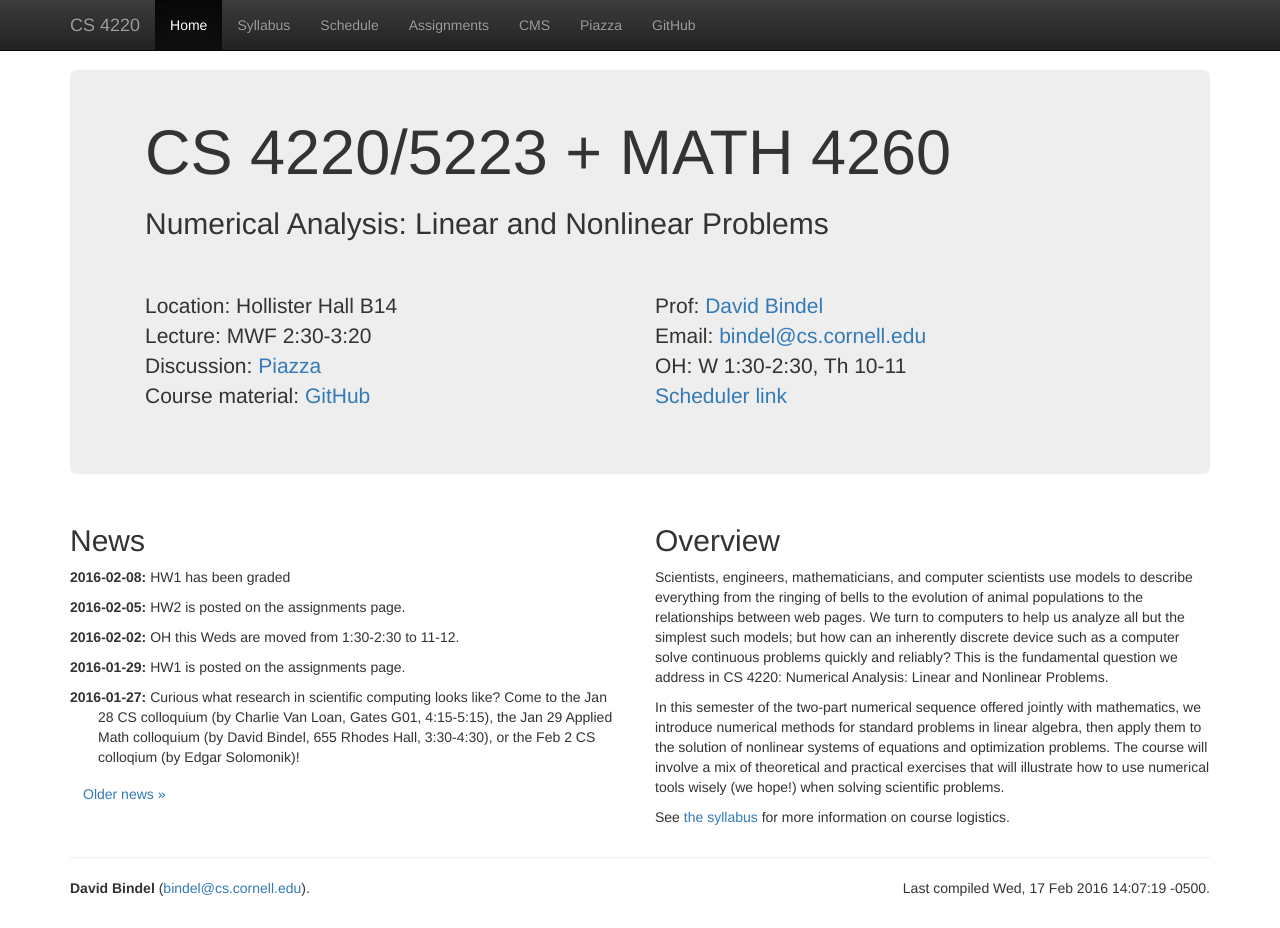
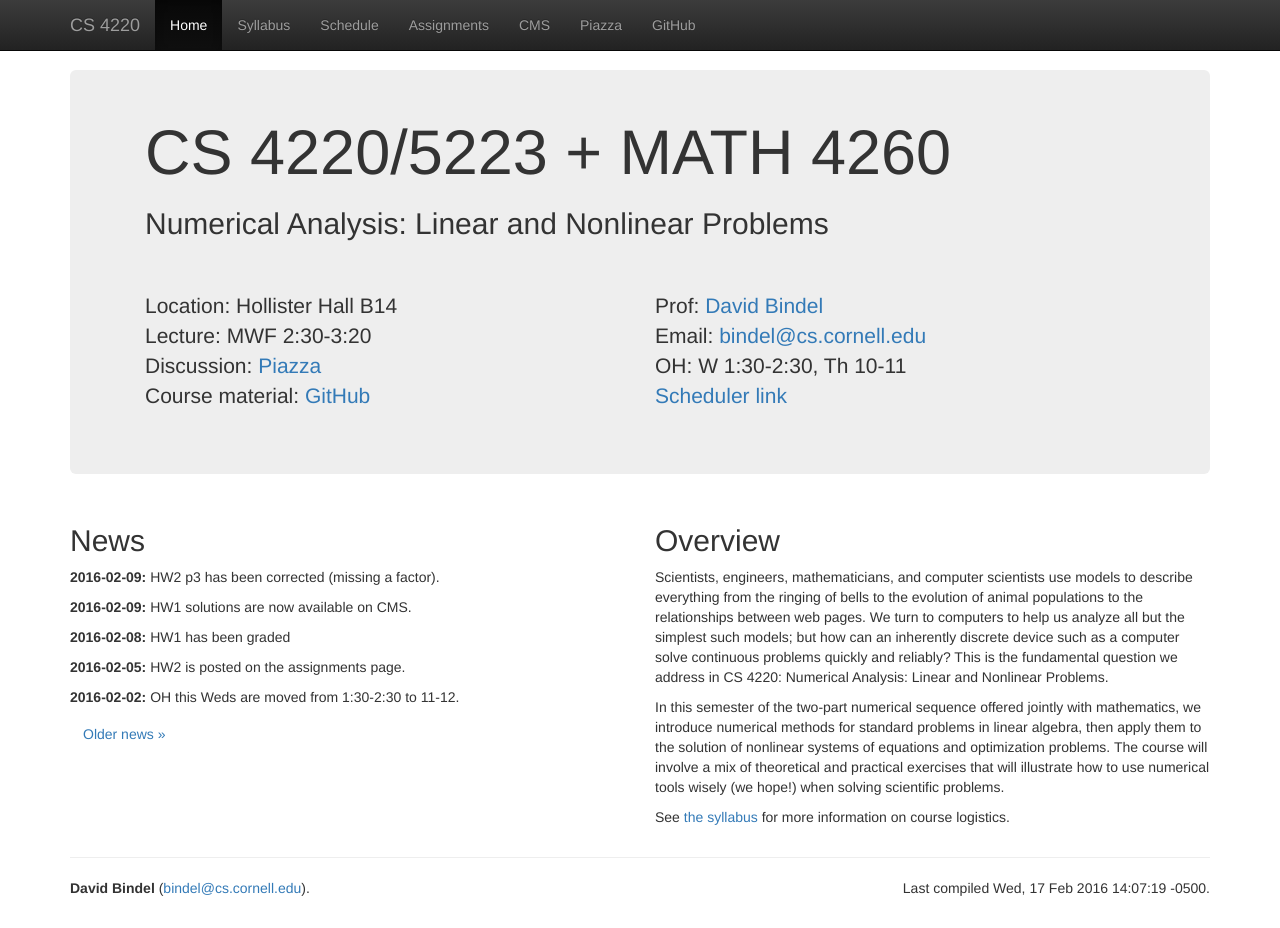
Before and after one commit to dbindel/cs4220-s17, a Jekyll site: the page built from web/index.html, in a window 1280 px wide and 928 px high. Built offline with Jekyll 4.4.1, drawn with Linux system fonts in a browser that asks for light colours; nearby versions of some CDN libraries.

Commit message:
Added to news.

```diff
--- a/web/_data/news.yml
+++ b/web/_data/news.yml
@@ -22,3 +22,9 @@
 -
   date: 2016-02-08
   text: HW1 has been graded
+-
+  date: 2016-02-09
+  text: HW1 solutions are now available on CMS.
+-
+  date: 2016-02-09
+  text: HW2 p3 has been corrected (missing a factor).
```
